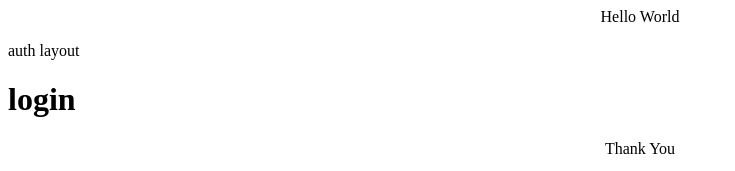
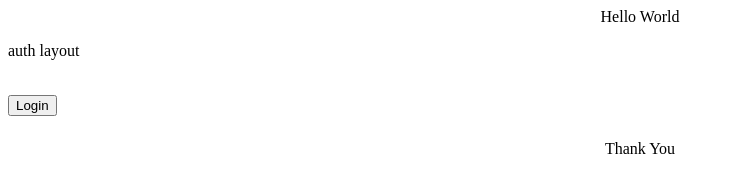
Before and after one commit to shubhatRashid/nextjs_practice, a Next.js app in the folder nextjs-routing/: page /login in a window 1280 px wide. Shown: the top 171 px of the page, without its empty margins (0-735 px from the left). Built offline with nearby package versions, Linux system fonts and the light colour scheme.

Commit message:
pragmatic navigation

```diff
--- a/nextjs-routing/src/app/(auth)/login/page.tsx
+++ b/nextjs-routing/src/app/(auth)/login/page.tsx
@@ -1,5 +1,15 @@
+"use client"
+import { useRouter } from "next/navigation"
 export default function login(){
+    const router  = useRouter()
+    const handleClick = ()=> {
+        alert('logged in sucessfully')
+        router.push("/")
+
+    }
     return (
-        <div>login</div>
+        <div>
+            <button onClick={handleClick}>Login</button>
+        </div>
     )
 }
```
Also changed, not shown: nextjs-routing/src/app/products/[product_id]/[nestedProperty]/page.tsx (deleted, +0 -9 lines).
